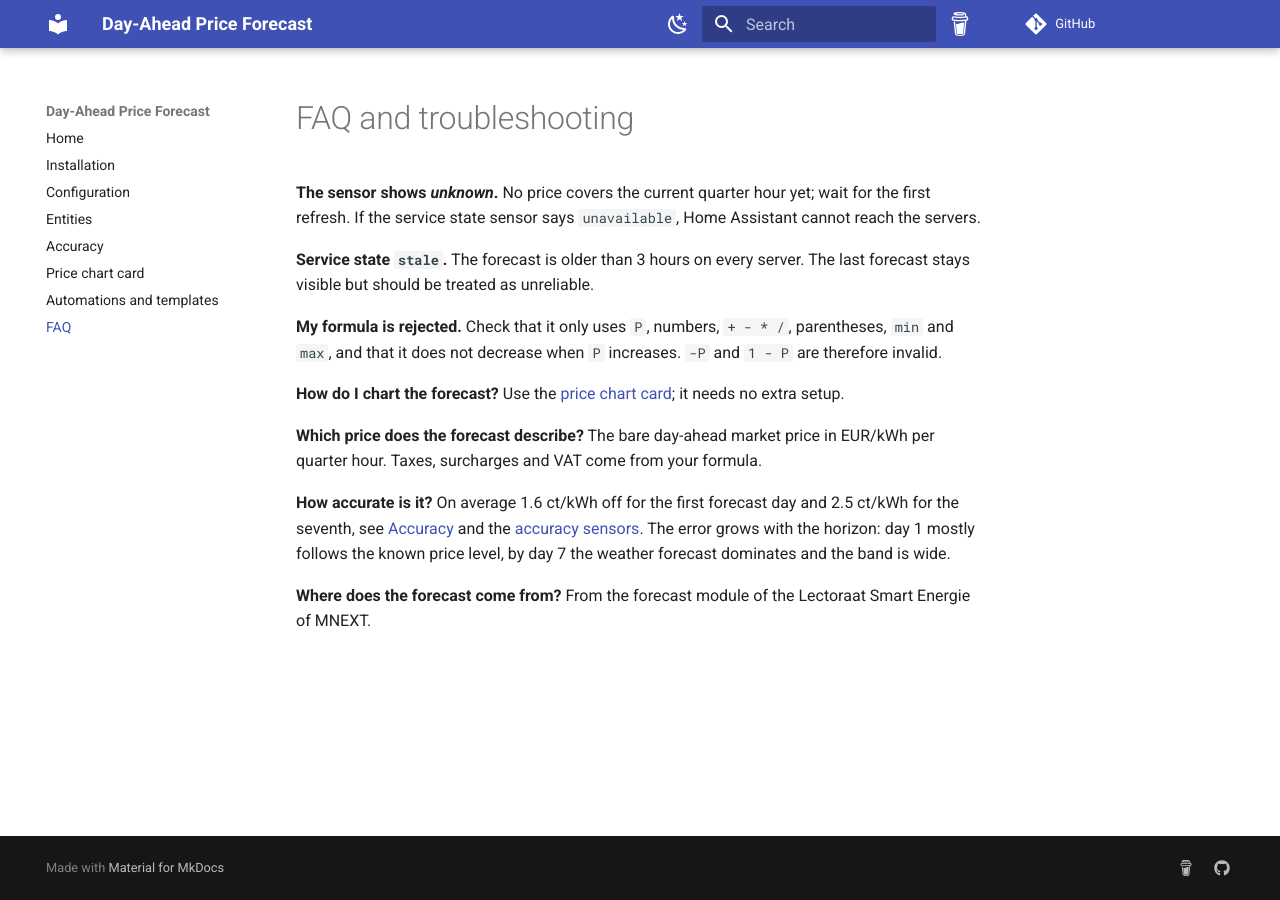
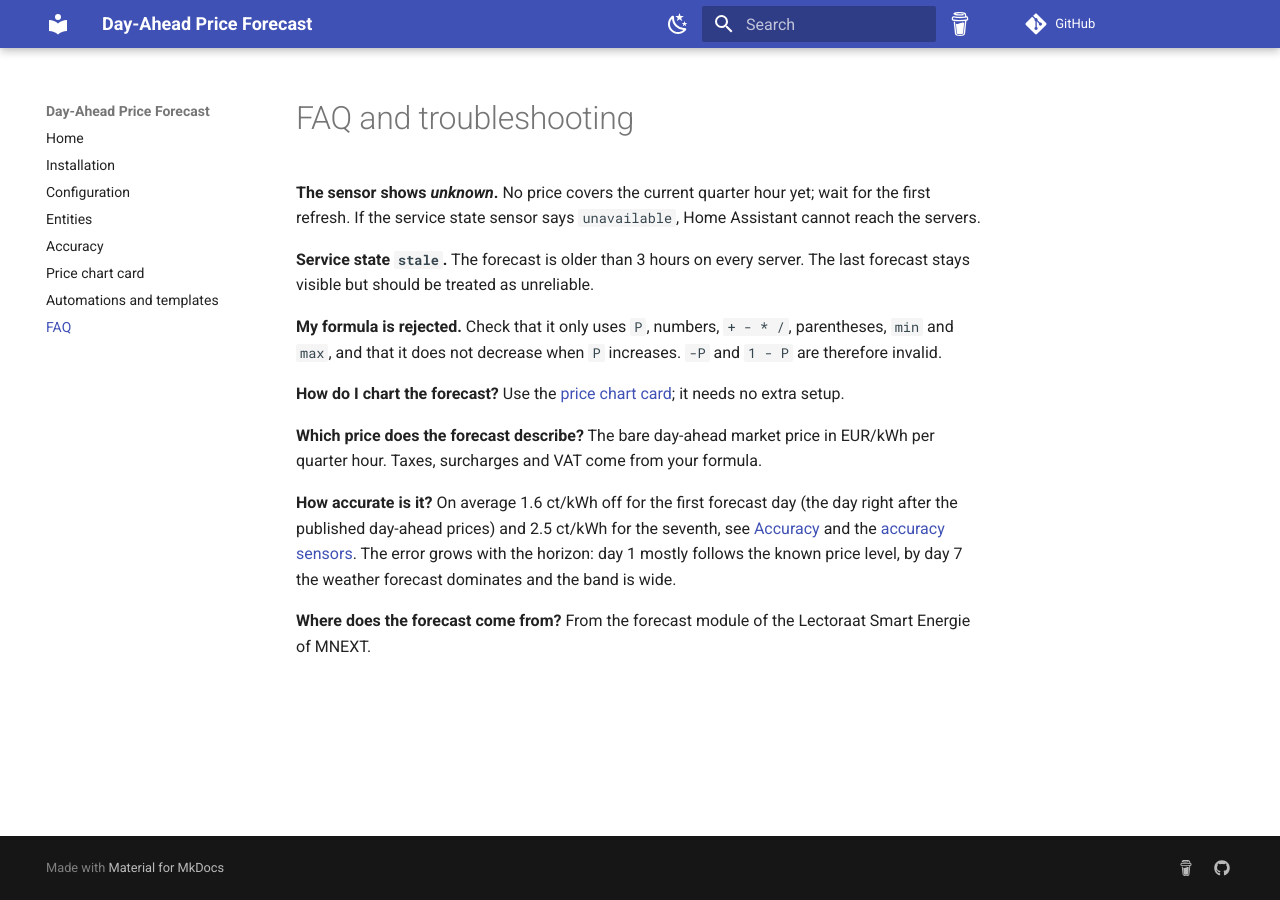
Before and after one commit to abroeders/7day-ahead-price-forecast, an MkDocs documentation site: the page built from docs/faq.md, in a window 1280 px wide. Built offline with MkDocs 1.6.1 and Material for MkDocs 9.7.7, drawn with Linux system fonts in a browser that asks for light colours; comment, search, counter and statistics services are not loaded.

Commit message:
docs: define forecast day 1 as the day after the published prices (#8)

```diff
--- a/docs/faq.md
+++ b/docs/faq.md
@@ -14,7 +14,8 @@ it does not decrease when `P` increases. `-P` and `1 - P` are therefore invalid.
 **Which price does the forecast describe?** The bare day-ahead market price in EUR/kWh per quarter hour. Taxes,
 surcharges and VAT come from your formula.
 
-**How accurate is it?** On average 1.6 ct/kWh off for the first forecast day and 2.5 ct/kWh for the seventh, see
+**How accurate is it?** On average 1.6 ct/kWh off for the first forecast day (the day right after the published
+day-ahead prices) and 2.5 ct/kWh for the seventh, see
 [Accuracy](accuracy.md) and the [accuracy sensors](entities.md#accuracy-sensors). The error grows with the
 horizon: day 1 mostly follows the known price level, by day 7 the weather forecast dominates and the band is wide.
 
```
Also changed, not shown: README.md (+2 -1 lines), docs/accuracy.md (+3 -0 lines), docs/card.md (+1 -1 lines).
